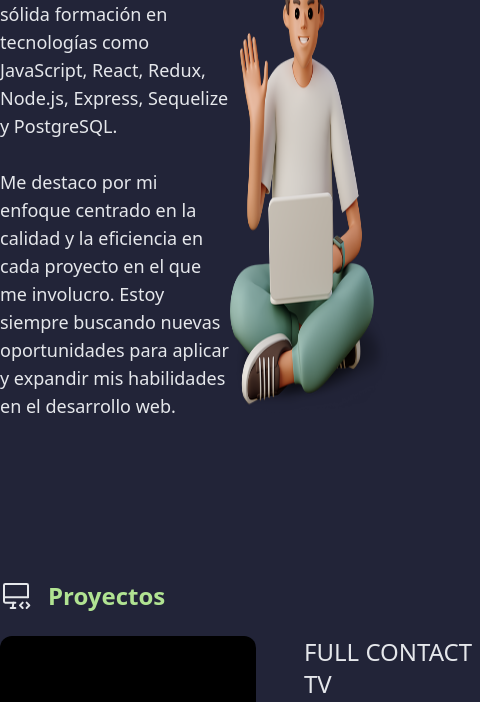
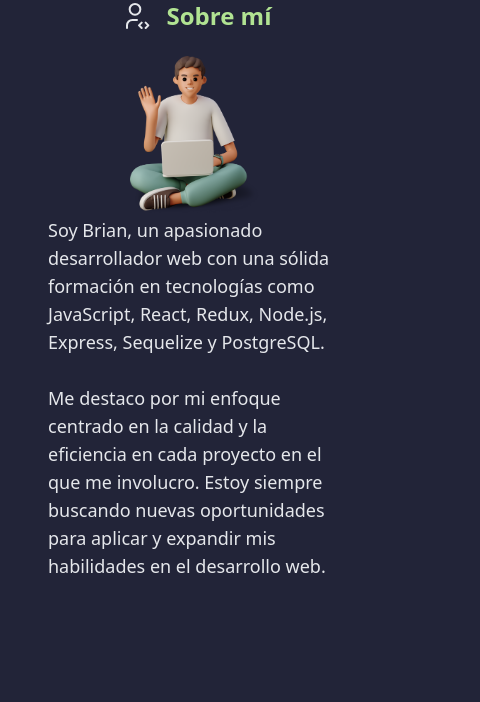
Before and after one commit to BMPaiba/portfolio, an Astro site: page / in a window 390 px wide. Shown: the part 738-1440 px from the top of the page, 480 px wide, since content can reach past the window. Built offline with nearby package versions, Linux system fonts and the light colour scheme; Astro itself is replaced by a stand-in of ours.

Commit message:
ajustes responsivos

```diff
--- a/src/components/About.astro
+++ b/src/components/About.astro
@@ -3,12 +3,14 @@ import { People } from "./icons";
 ---
 
 <section>
-  <div class="flex items-center gap-4 pb-6">
+  <div class="flex items-center max-md:justify-center gap-4 pb-6">
     <People />
     <h2 class="text-Green text-2xl md:text-3xl font-bold">Sobre mí</h2>
   </div>
-  <div class="flex justify-between">
-    <p class="md:max-w-lg text-lg">
+  <div
+    class="flex flex-wrap-reverse max-md:justify-center md:flex-nowrap justify-between"
+  >
+    <p class="md:max-w-xl text-lg">
       Soy Brian, un apasionado desarrollador web con una sólida formación en
       tecnologías como JavaScript, React, Redux, Node.js, Express, Sequelize y
       PostgreSQL.<br /><br />
@@ -16,6 +18,6 @@ import { People } from "./icons";
       en el que me involucro. Estoy siempre buscando nuevas oportunidades para aplicar
       y expandir mis habilidades en el desarrollo web.
     </p>
-    <img src="assets/foto-brian.png" alt="" class="w-40" />
+    <img src="assets/foto-brian.png" alt="" class="max-md:h-40 md:w-40" />
   </div>
 </section>
--- a/src/components/Card.astro
+++ b/src/components/Card.astro
@@ -6,7 +6,7 @@ import BadgeTailwind from "./BadgeTailwind.astro";
 ---
 
 <section>
-  <div class="flex gap-12">
+  <div class="flex gap-12 max-md:flex-col max-md:items-center">
     <slot name="image" />
 
     <div class="flex flex-col">
--- a/src/layouts/Layout.astro
+++ b/src/layouts/Layout.astro
@@ -19,7 +19,9 @@ const { title } = Astro.props;
     <meta name="generator" content={Astro.generator} />
     <title>{title}</title>
   </head>
-  <body class="text-gray-200 dark:text-white max-w-7xl flex mx-auto">
+  <body
+    class="text-gray-200 dark:text-white max-w-7xl max-lg:px-12 flex mx-auto"
+  >
     <Header />
     <slot />
   </body>
```
